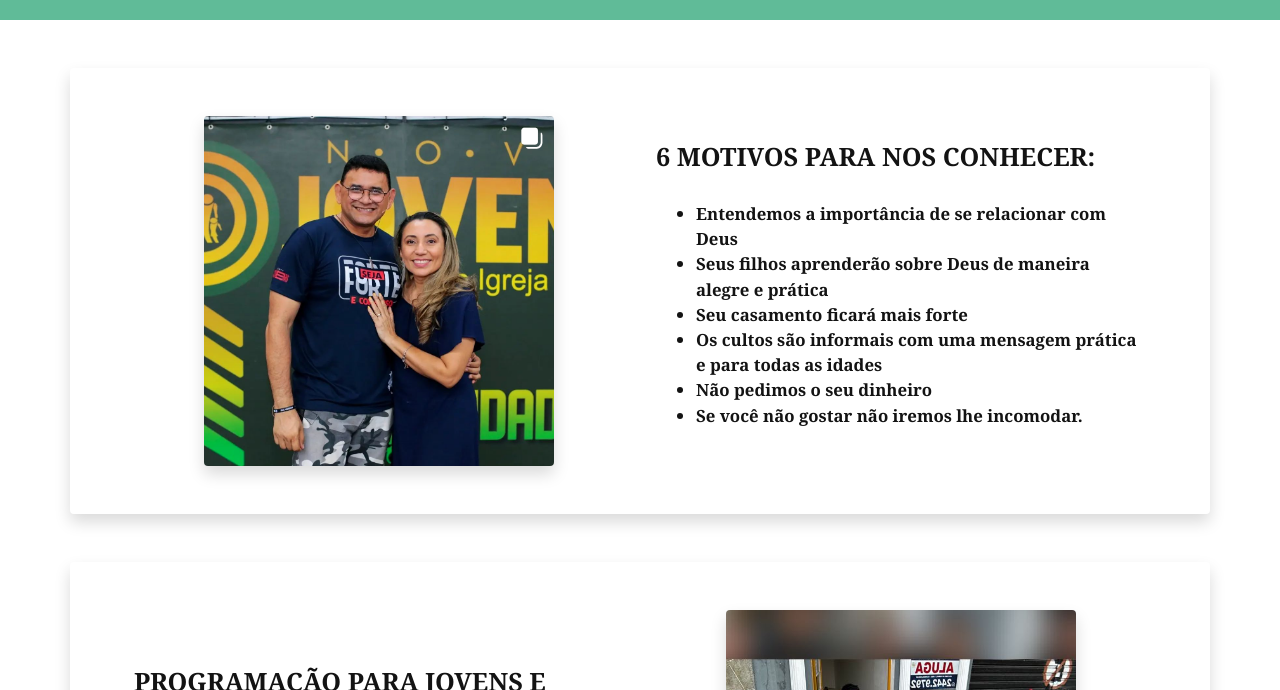
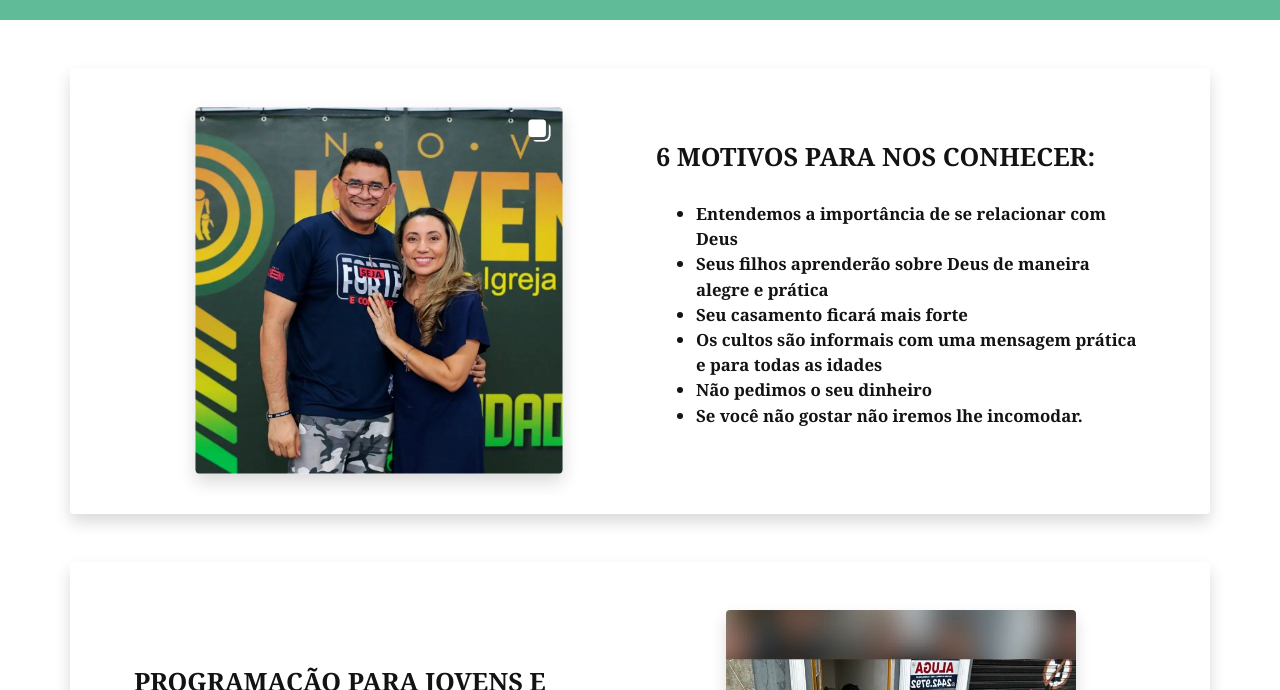
Before and after one commit to Gabriel-aielo/NibChurch, a plain HTML site: page index.html in a window 1280 px wide. In both pictures the pointer is over the picture 379 px from the left and 979 px from the top of the page. Shown: the part 689-1379 px from the top of the page. Drawn offline with nearby package versions, Linux system fonts and the light colour scheme; a script that the page names is missing; a web font is replaced by a local one.

Commit message:
Update indexPage.css

```diff
--- a/indexPage.css
+++ b/indexPage.css
@@ -101,3 +101,10 @@ footer{
     font-size: 2.0em;
     font-weight: 500;
 }
+
+.imgbloco1, .imgbloco2{
+    transition: 0.3s;
+}
+.imgbloco1:hover, .imgbloco2:hover{
+    scale:1.05;
+}
```
